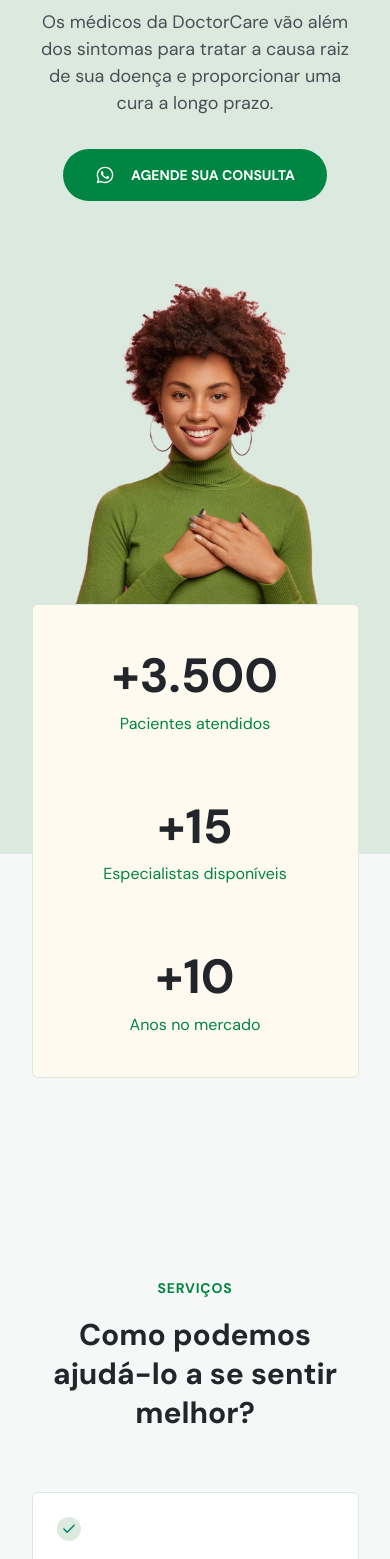
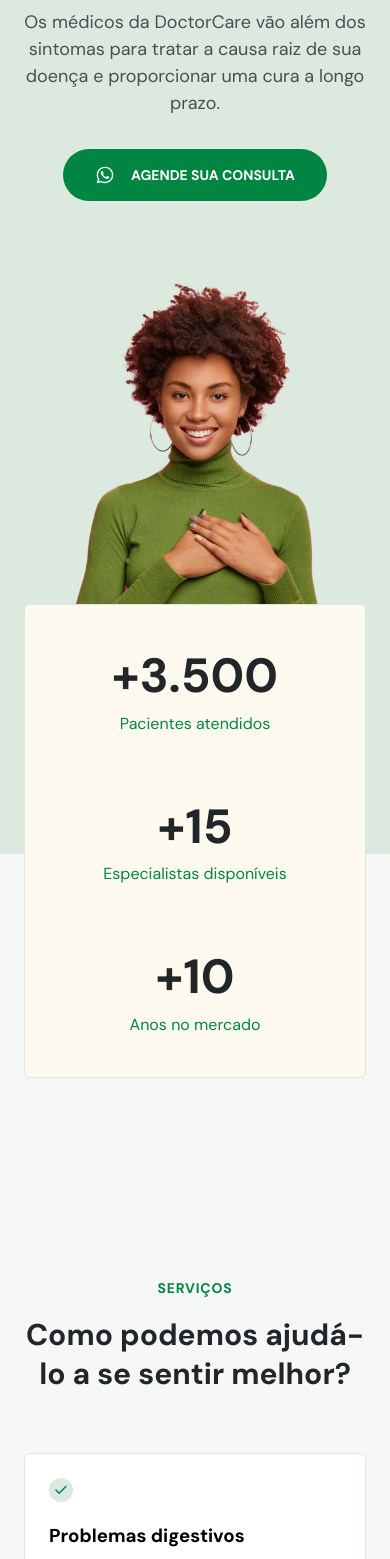
Before and after one commit to felipelouzeiro/doctorCare-nlwr, a plain HTML site: page index.html in a window 390 px wide. Shown: the part 298-1857 px from the top of the page. Drawn offline with nearby package versions, Linux system fonts and the light colour scheme.

Commit message:
feat: ajusta largura responsiva

```diff
--- a/style.css
+++ b/style.css
@@ -45,7 +45,7 @@ body {
 }
 
 .wrapper {
-  width: 37.5rem;
+  width: min(50rem, 100%);
   margin-inline: auto;
   padding-inline: 2.4rem;
 }
@@ -187,6 +187,11 @@ nav button {
   cursor: pointer;
 }
 
+nav .menu,
+nav .close-menu {
+  position: fixed;
+}
+
 /*=== MENU-EXPANDED =================================*/
 body.menu-expanded {
   overflow: hidden;
@@ -214,7 +219,6 @@ body.menu-expanded .close-menu {
 }
 
 body.menu-expanded .menu {
-  position: fixed;
   top: 0;
   left: 0;
   background: var(--primary-color);
@@ -323,7 +327,7 @@ body.menu-expanded button path {
 }
 
 #home .stats {
-  width: 32.7rem;
+  width: 100%;
   padding-block: 4rem;
   margin-inline: auto;
 
```
